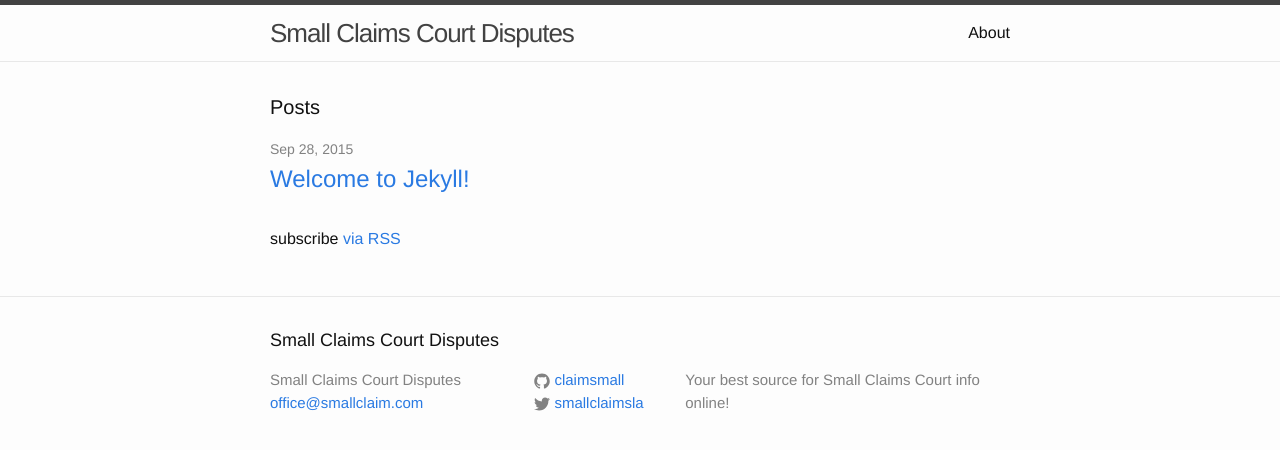
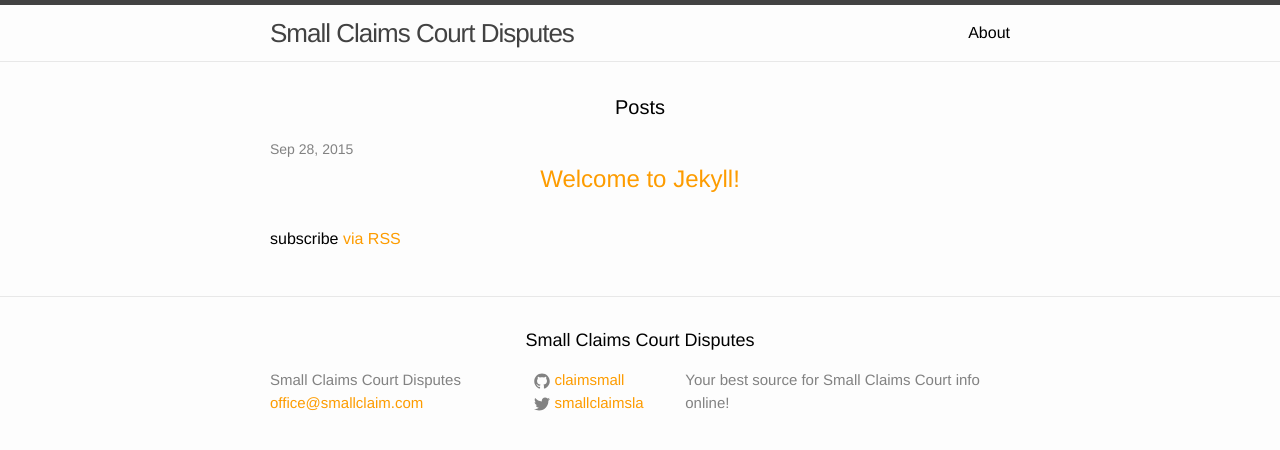
Before and after one commit to claimsmall/smallclaims-court, a Jekyll site: the page built from index.html, in a window 1280 px wide. Shown: the top 450 px of the page. Built offline with Jekyll 4.4.1, drawn with Linux system fonts in a browser that asks for light colours.

Commit message:
changed base and main files

```diff
--- a/_sass/_base.scss
+++ b/_sass/_base.scss
@@ -80,8 +80,14 @@ li {
  * Headings
  */
 h1, h2, h3, h4, h5, h6 {
-    font-weight: 300;
+    font-weight: 500;
+    text-align: center;
 }
+.mega { font-size:$mega-font-size; }
+h1, .h1 { font-size: $h1-font-size; }
+h2, .h2 { font-size: $h2-font-size; }
+h3, .h3 { font-size: $h3-font-size; }
+h4, .h4 { font-size: $h4-font-size; }
 
 
 
@@ -91,6 +97,7 @@ h1, h2, h3, h4, h5, h6 {
 a {
     color: $brand-color;
     text-decoration: none;
+    transition: 0.3s;
 
     &:visited {
         color: darken($brand-color, 15%);
--- a/css/main.scss
+++ b/css/main.scss
@@ -6,16 +6,22 @@
 
 
 // Our variables
-$base-font-family: Helvetica, Arial, sans-serif;
+$base-font-family: 'Avenir Next', Helvetica, Arial, sans-serif;
 $base-font-size:   16px;
 $small-font-size:  $base-font-size * 0.875;
 $base-line-height: 1.5;
 
+$mega-font-size: 100px;
+$h1-font-size: 70px;
+$h2-font-size: 40px;
+$h3-font-size: 30px;
+$h4-font-size: 24px;
+
 $spacing-unit:     30px;
 
-$text-color:       #111;
+$text-color:       #000000;
 $background-color: #fdfdfd;
-$brand-color:      #2a7ae2;
+$brand-color:      #fd9c00;
 
 $grey-color:       #828282;
 $grey-color-light: lighten($grey-color, 40%);
```
